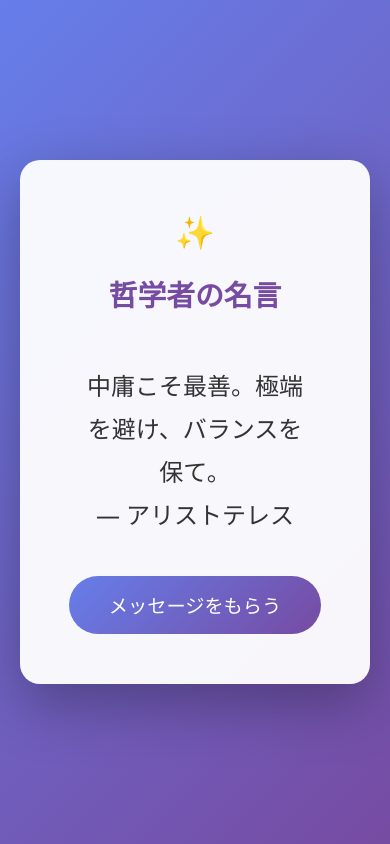
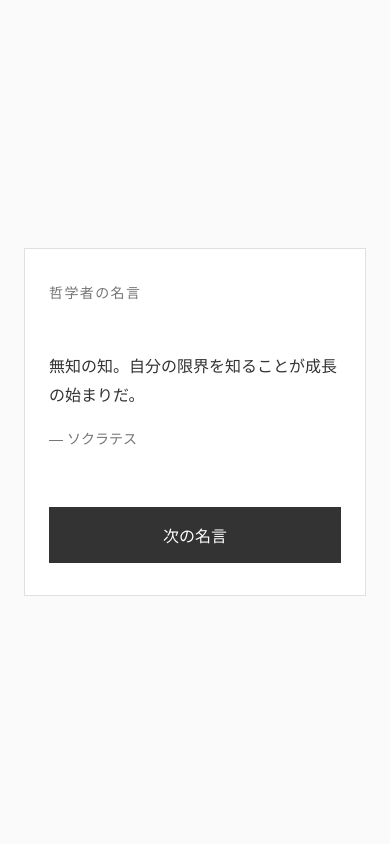
Before and after one commit to ippeiyasuda-cell/mumumu, a plain HTML site: page index.html in a window 390 px wide. Drawn offline with Linux system fonts and the light colour scheme.

Commit message:
Redesign with minimal UI/UX principles
- Remove gradients and decorations
- Use 3 colors only: #fafafa, #333, #757575
- Add proper viewport meta for mobile
- Use semantic HTML (main, blockquote)
- Replace inline style with class toggle
- Improve Japanese font stack
- Add focus states for accessibility

🤖 Generated with [Claude Code](https://claude.com/claude-code)

Co-Authored-By: Claude Opus 4.5 <noreply@anthropic.com>

```diff
--- a/index.html
+++ b/index.html
@@ -2,124 +2,168 @@
 <html lang="ja">
 <head>
     <meta charset="UTF-8">
-    <title>今日のあなたへ</title>
+    <meta name="viewport" content="width=device-width, initial-scale=1.0">
+    <title>哲学者の名言</title>
     <style>
-        * {
+        *,
+        *::before,
+        *::after {
             margin: 0;
             padding: 0;
             box-sizing: border-box;
         }
+
+        html {
+            font-size: 16px;
+        }
+
         body {
             min-height: 100vh;
             display: flex;
-            flex-direction: column;
             justify-content: center;
             align-items: center;
-            background: linear-gradient(135deg, #667eea 0%, #764ba2 100%);
-            font-family: 'Segoe UI', 'Yu Gothic', sans-serif;
-            padding: 20px;
-        }
-        .container {
-            text-align: center;
-            background: rgba(255, 255, 255, 0.95);
-            padding: 50px 40px;
-            border-radius: 20px;
-            box-shadow: 0 20px 60px rgba(0, 0, 0, 0.3);
-            max-width: 500px;
-        }
-        h1 {
-            color: #764ba2;
-            margin-bottom: 30px;
-            font-size: 1.8em;
-        }
-        .message {
-            font-size: 1.5em;
+            background-color: #fafafa;
+            font-family: "Hiragino Kaku Gothic ProN", "Hiragino Sans", "Yu Gothic", "Meiryo", sans-serif;
             color: #333;
             line-height: 1.8;
-            min-height: 120px;
+            padding: 1.5rem;
+        }
+
+        .card {
+            width: 100%;
+            max-width: 32rem;
+            background-color: #fff;
+            border: 1px solid #e0e0e0;
+            padding: 3rem 2rem;
+        }
+
+        .card-title {
+            font-size: 0.875rem;
+            font-weight: normal;
+            color: #757575;
+            margin-bottom: 2rem;
+            letter-spacing: 0.1em;
+        }
+
+        .quote {
+            font-size: 1.125rem;
+            min-height: 8rem;
             display: flex;
             align-items: center;
-            justify-content: center;
-            padding: 20px;
+            margin-bottom: 2.5rem;
+            transition: opacity 0.2s ease;
         }
-        button {
-            background: linear-gradient(135deg, #667eea 0%, #764ba2 100%);
-            color: white;
+
+        .quote.is-hidden {
+            opacity: 0;
+        }
+
+        .quote-text {
+            display: block;
+        }
+
+        .quote-author {
+            display: block;
+            margin-top: 1rem;
+            font-size: 0.875rem;
+            color: #757575;
+        }
+
+        .button {
+            display: block;
+            width: 100%;
+            padding: 1rem;
+            font-size: 1rem;
+            font-family: inherit;
+            color: #fff;
+            background-color: #333;
             border: none;
-            padding: 15px 40px;
-            font-size: 1.2em;
-            border-radius: 50px;
             cursor: pointer;
-            transition: transform 0.2s, box-shadow 0.2s;
-            margin-top: 20px;
+            transition: background-color 0.2s ease;
         }
-        button:hover {
-            transform: scale(1.05);
-            box-shadow: 0 10px 30px rgba(102, 126, 234, 0.4);
+
+        .button:hover {
+            background-color: #555;
         }
-        .sparkle {
-            font-size: 2em;
-            margin-bottom: 20px;
+
+        .button:focus {
+            outline: 2px solid #333;
+            outline-offset: 2px;
+        }
+
+        @media (max-width: 480px) {
+            .card {
+                padding: 2rem 1.5rem;
+            }
+
+            .quote {
+                font-size: 1rem;
+            }
         }
     </style>
 </head>
 <body>
-    <div class="container">
-        <div class="sparkle">✨</div>
-        <h1>哲学者の名言</h1>
-        <div class="message" id="message">ボタンを押してね！</div>
-        <button onclick="showMessage()">メッセージをもらう</button>
-    </div>
+    <main class="card">
+        <h1 class="card-title">哲学者の名言</h1>
+        <blockquote class="quote" id="quote">
+            <span class="quote-text" id="quote-text"></span>
+        </blockquote>
+        <button type="button" class="button" id="next-button">次の名言</button>
+    </main>
 
     <script>
-        const messages = [
-            "働くことは生きること。生きることは働くことだ。\n— カール・マルクス",
-            "天才とは1%のひらめきと99%の努力である。\n— トーマス・エジソン（哲学的発明家）",
-            "最も重要なことは、自分の仕事を愛することだ。\n— 孔子",
-            "汝の立つところを深く掘れ。そこには泉がある。\n— フリードリヒ・ニーチェ",
-            "小さなことを重ねることが、とんでもないところに行くただ一つの道だ。\n— アリストテレス",
-            "人生において最も輝かしい時は、成功した時ではなく、失敗や絶望から立ち上がる時だ。\n— ソクラテス",
-            "始めることが難しい。だが、始めなければ何も生まれない。\n— プラトン",
-            "我思う、ゆえに我あり。思考こそが仕事の本質だ。\n— ルネ・デカルト",
-            "怠惰は心の錆である。\n— セネカ",
-            "今日なし得ることを明日に延ばすな。\n— ベンジャミン・フランクリン",
-            "人間は考える葦である。考えることが我々の仕事だ。\n— ブレーズ・パスカル",
-            "困難な道と楽な道があるなら、困難な道を選べ。\n— エピクテトス",
-            "仕事とは、自己実現への道である。\n— ゲオルク・ヘーゲル",
-            "急いで結果を求めるな。偉大なことは時間がかかる。\n— アリストテレス",
-            "知は力なり。学び続けることが最高の仕事だ。\n— フランシス・ベーコン",
-            "他人の意見に振り回されるな。自分の仕事に集中せよ。\n— マルクス・アウレリウス",
-            "失敗を恐れるな。失敗は成功の母である。\n— ジョン・デューイ",
-            "人は習慣によって作られる。優れた結果は一時的な行動ではなく、習慣から生まれる。\n— アリストテレス",
-            "簡素に生きよ。そして高く考えよ。\n— ソクラテス",
-            "人生は短い。だからこそ、自分の仕事に情熱を注げ。\n— セネカ",
-            "万物は流転する。変化を恐れず、前に進め。\n— ヘラクレイトス",
-            "無知の知。自分の限界を知ることが成長の始まりだ。\n— ソクラテス",
-            "意志あるところに道は開ける。\n— アルトゥル・ショーペンハウアー",
-            "最大多数の最大幸福のために働け。\n— ジェレミー・ベンサム",
-            "自由とは責任を意味する。だから多くの人が自由を恐れる。\n— ジャン＝ポール・サルトル",
-            "実存は本質に先立つ。自分の仕事で自分を創れ。\n— ジャン＝ポール・サルトル",
-            "中庸こそ最善。極端を避け、バランスを保て。\n— アリストテレス",
-            "人間は自由の刑に処されている。だからこそ、全力で働くのだ。\n— ジャン＝ポール・サルトル",
-            "幸福は活動の中にある。何もしない者に幸福はない。\n— アリストテレス",
-            "今日が人生最後の日だと思って働け。いつかその日が来る。\n— マルクス・アウレリウス"
+        const quotes = [
+            { text: "働くことは生きること。生きることは働くことだ。", author: "カール・マルクス" },
+            { text: "天才とは1%のひらめきと99%の努力である。", author: "トーマス・エジソン" },
+            { text: "最も重要なことは、自分の仕事を愛することだ。", author: "孔子" },
+            { text: "汝の立つところを深く掘れ。そこには泉がある。", author: "フリードリヒ・ニーチェ" },
+            { text: "小さなことを重ねることが、とんでもないところに行くただ一つの道だ。", author: "アリストテレス" },
+            { text: "人生において最も輝かしい時は、成功した時ではなく、失敗や絶望から立ち上がる時だ。", author: "ソクラテス" },
+            { text: "始めることが難しい。だが、始めなければ何も生まれない。", author: "プラトン" },
+            { text: "我思う、ゆえに我あり。思考こそが仕事の本質だ。", author: "ルネ・デカルト" },
+            { text: "怠惰は心の錆である。", author: "セネカ" },
+            { text: "今日なし得ることを明日に延ばすな。", author: "ベンジャミン・フランクリン" },
+            { text: "人間は考える葦である。考えることが我々の仕事だ。", author: "ブレーズ・パスカル" },
+            { text: "困難な道と楽な道があるなら、困難な道を選べ。", author: "エピクテトス" },
+            { text: "仕事とは、自己実現への道である。", author: "ゲオルク・ヘーゲル" },
+            { text: "急いで結果を求めるな。偉大なことは時間がかかる。", author: "アリストテレス" },
+            { text: "知は力なり。学び続けることが最高の仕事だ。", author: "フランシス・ベーコン" },
+            { text: "他人の意見に振り回されるな。自分の仕事に集中せよ。", author: "マルクス・アウレリウス" },
+            { text: "失敗を恐れるな。失敗は成功の母である。", author: "ジョン・デューイ" },
+            { text: "人は習慣によって作られる。優れた結果は一時的な行動ではなく、習慣から生まれる。", author: "アリストテレス" },
+            { text: "簡素に生きよ。そして高く考えよ。", author: "ソクラテス" },
+            { text: "人生は短い。だからこそ、自分の仕事に情熱を注げ。", author: "セネカ" },
+            { text: "万物は流転する。変化を恐れず、前に進め。", author: "ヘラクレイトス" },
+            { text: "無知の知。自分の限界を知ることが成長の始まりだ。", author: "ソクラテス" },
+            { text: "意志あるところに道は開ける。", author: "アルトゥル・ショーペンハウアー" },
+            { text: "最大多数の最大幸福のために働け。", author: "ジェレミー・ベンサム" },
+            { text: "自由とは責任を意味する。だから多くの人が自由を恐れる。", author: "ジャン＝ポール・サルトル" },
+            { text: "実存は本質に先立つ。自分の仕事で自分を創れ。", author: "ジャン＝ポール・サルトル" },
+            { text: "中庸こそ最善。極端を避け、バランスを保て。", author: "アリストテレス" },
+            { text: "人間は自由の刑に処されている。だからこそ、全力で働くのだ。", author: "ジャン＝ポール・サルトル" },
+            { text: "幸福は活動の中にある。何もしない者に幸福はない。", author: "アリストテレス" },
+            { text: "今日が人生最後の日だと思って働け。いつかその日が来る。", author: "マルクス・アウレリウス" }
         ];
 
-        function showMessage() {
-            const randomIndex = Math.floor(Math.random() * messages.length);
-            const messageEl = document.getElementById('message');
-            messageEl.style.opacity = '0';
+        const quoteEl = document.getElementById("quote");
+        const quoteTextEl = document.getElementById("quote-text");
+        const buttonEl = document.getElementById("next-button");
 
-            setTimeout(() => {
-                messageEl.innerHTML = messages[randomIndex].replace(/\n/g, '<br>');
-                messageEl.style.opacity = '1';
+        function showQuote() {
+            const randomIndex = Math.floor(Math.random() * quotes.length);
+            const quote = quotes[randomIndex];
+
+            quoteEl.classList.add("is-hidden");
+
+            setTimeout(function() {
+                quoteTextEl.innerHTML = quote.text + '<span class="quote-author">— ' + quote.author + '</span>';
+                quoteEl.classList.remove("is-hidden");
             }, 200);
         }
 
-        // ページ読み込み時にもランダムメッセージを表示
-        window.onload = function() {
-            showMessage();
-        };
+        buttonEl.addEventListener("click", showQuote);
+
+        showQuote();
     </script>
 </body>
 </html>
```
